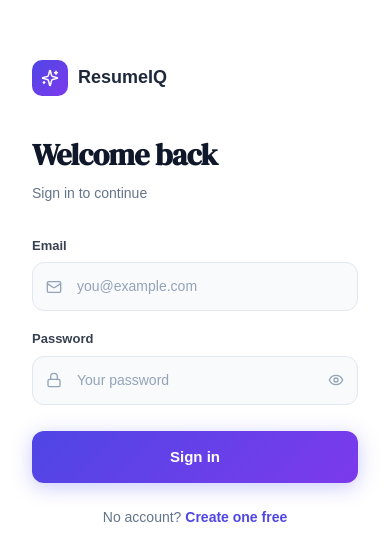
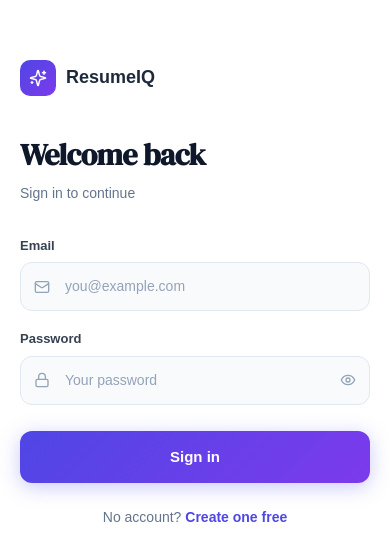
Before and after one commit to mohiniganjare12/Resume_Analyzer, a React (Vite) app in the folder frontend/: page /login in a window 390 px wide. Shown: the part 128-688 px from the top of the page. Built offline with nearby package versions, Linux system fonts and the light colour scheme.

Commit message:
fix: improve login page mobile padding

```diff
--- a/frontend/src/pages/LoginPage.jsx
+++ b/frontend/src/pages/LoginPage.jsx
@@ -177,8 +177,8 @@ export default function LoginPage() {
       </div>
 
       {/* RIGHT — white form */}
-      <div style={{width:'100%',maxWidth:'500px',display:'flex',alignItems:'center',justifyContent:'center',padding:'40px 32px',background:'#fff',minHeight:'100vh'}}>
-        <div style={{width:'100%',maxWidth:'360px'}}>
+      <div style={{width:'100%',maxWidth:'500px',display:'flex',alignItems:'center',justifyContent:'center',padding:'24px 20px',background:'#fff',minHeight:'100vh'}}>
+      <div style={{width:'100%',maxWidth:'360px',paddingTop:'20px',paddingBottom:'20px'}}>
 
           {/* Mobile logo */}
           <div className="login-mobile-logo" style={{display:'flex',alignItems:'center',gap:'10px',marginBottom:'36px'}}>
```
